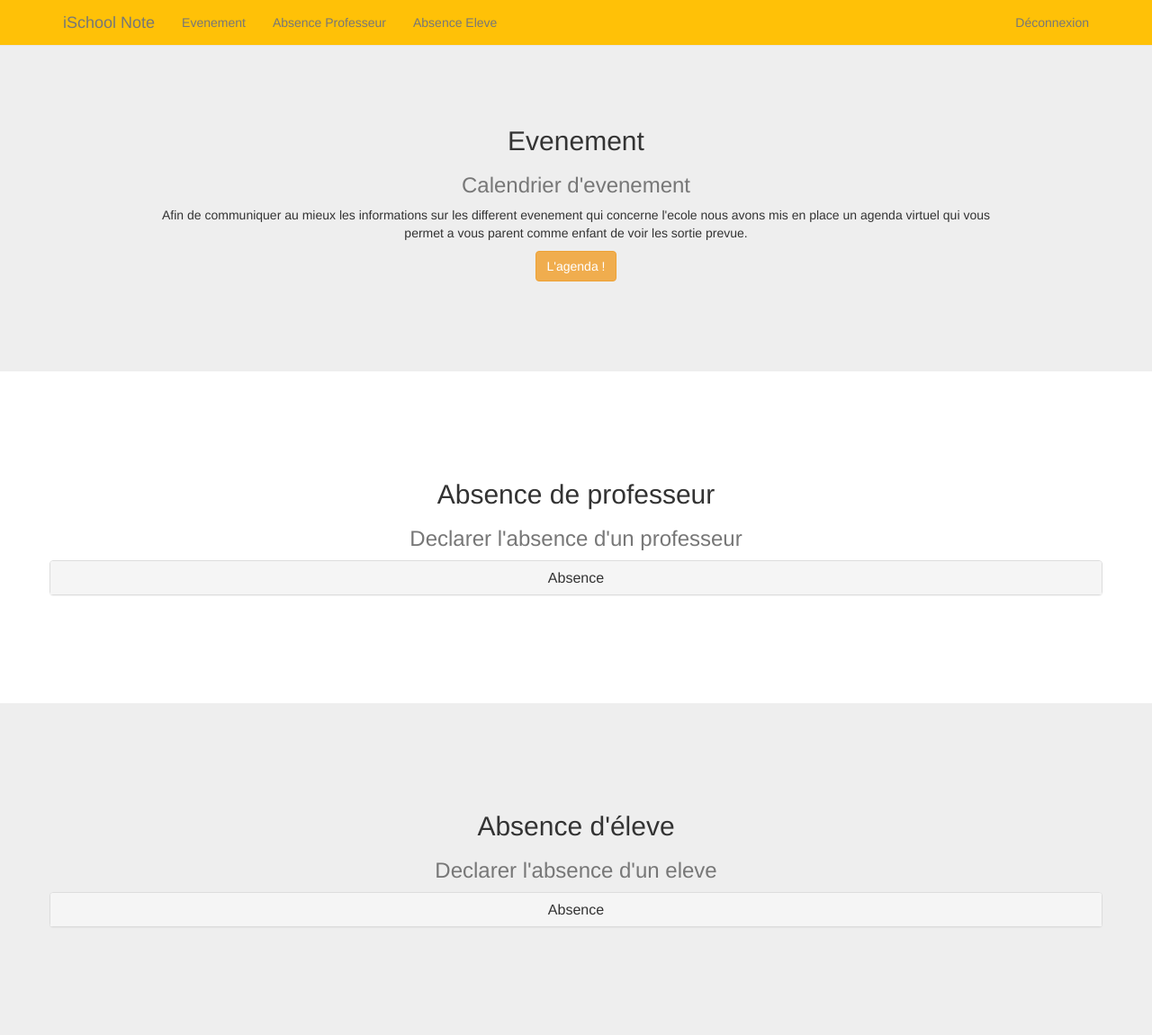
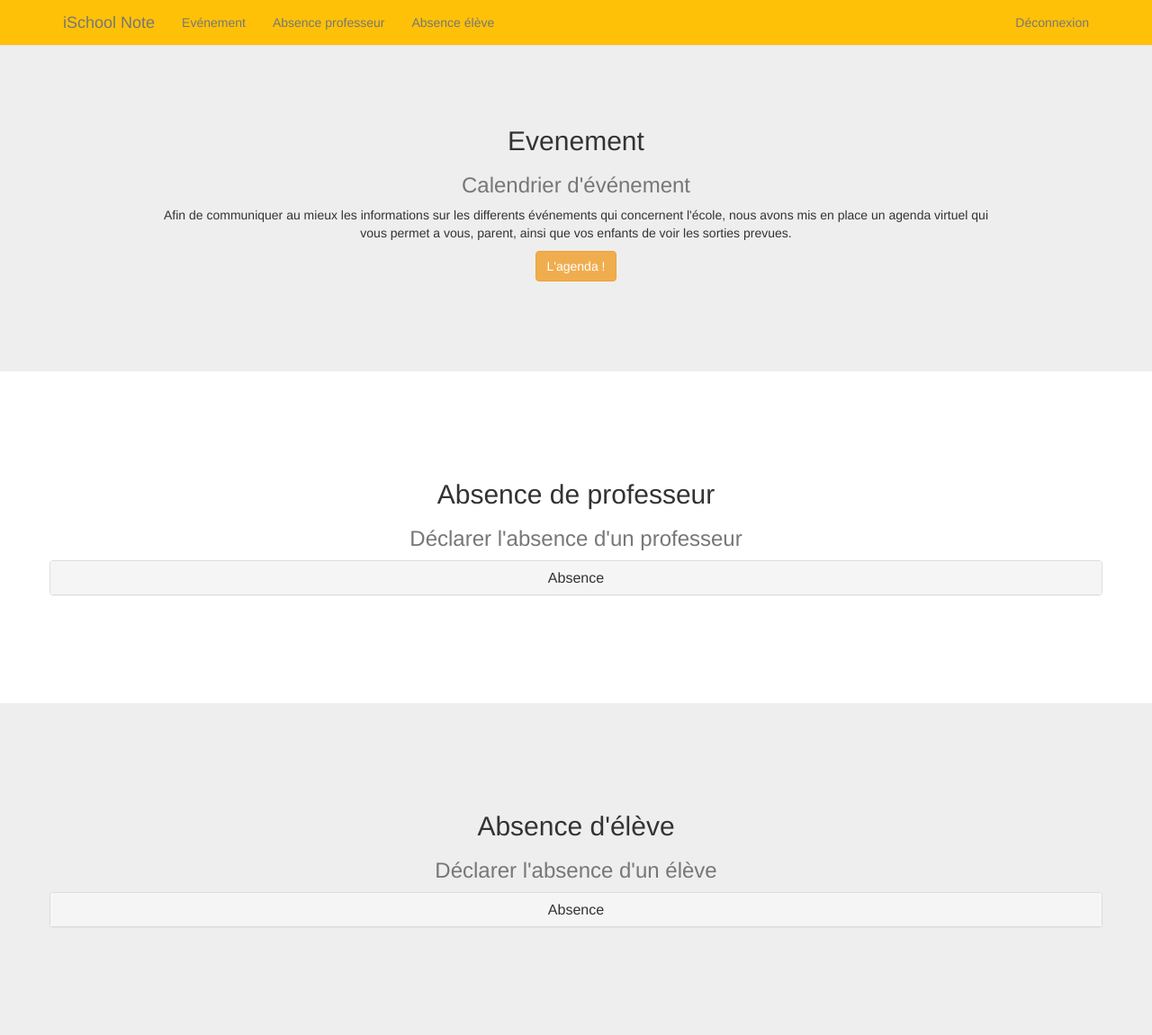
Before and after one commit to toeiazarothis/Projet, a PHP site: the page made by view/v_viescolaire.php in a window 1280 px wide. Shown: the whole page at 90% size. Run offline with PHP 8.4, Linux system fonts and the light colour scheme.

Commit message:
Update v_viescolaire.php

```diff
--- a/view/v_viescolaire.php
+++ b/view/v_viescolaire.php
@@ -36,9 +36,9 @@
         </div>
         <div id="navbar" class="navbar-collapse collapse">
           <ul class="nav navbar-nav">
-            <li><a href="#event" class="page-scroll">Evenement</a></li>
-            <li><a href="#absProf" class="page-scroll">Absence Professeur</a></li>
-            <li><a href="#absEleve" class="page-scroll">Absence Eleve</a></li>
+            <li><a href="#event" class="page-scroll">Evénement</a></li>
+            <li><a href="#absProf" class="page-scroll">Absence professeur</a></li>
+            <li><a href="#absEleve" class="page-scroll">Absence élève</a></li>
           </ul>
 
           <ul class="nav navbar-nav navbar-right">
@@ -54,9 +54,9 @@
         <div class="row">
           <div class="col-md-10 col-md-offset-1 text-center">
             <h2 class="section-heading">Evenement</h2>
-            <h3 class="section-subheading text-muted">Calendrier d'evenement</h3>
+            <h3 class="section-subheading text-muted">Calendrier d'événement</h3>
             <p>
-              Afin de communiquer au mieux les informations sur les different evenement qui concerne l'ecole nous avons mis en place un agenda virtuel qui vous permet a vous parent comme enfant de voir les sortie prevue.
+              Afin de communiquer au mieux les informations sur les differents événements qui concernent l'école, nous avons mis en place un agenda virtuel qui vous permet a vous, parent, ainsi que vos enfants de voir les sorties prevues.
             </p>
             <a class="btn btn-warning" href="v_event.php" role="button">L'agenda !</a>
           </div>
@@ -69,7 +69,7 @@
         <div class="row">
           <div class="col-md-10 col-md-offset-1 text-center">
             <h2 class="section-heading">Absence de professeur</h2>
-            <h3 class="section-subheading text-muted">Declarer l'absence d'un professeur</h3>
+            <h3 class="section-subheading text-muted">Déclarer l'absence d'un professeur</h3>
           </div>
         </div>
         <div class="row text-center">
@@ -81,11 +81,11 @@
                 </h4>
               </div>
               <div id="collapse1" class="panel-collapse collapse">
-                <div class="panel-body">Liste des prof absent.</div>
+                <div class="panel-body">Liste des prof. absents</div>
                 <select class="form-control col-md-6">
-                  <option>Liste des prof a mettre en absennt</option>
+                  <option>Liste des prof. à mettre en absent</option>
                 </select>
-                Declarer le professeur absent ?<br>
+                Déclarer le professeur absent ?<br>
                 <a class="btn btn-success" href="#" role="button">Oui</a>
                 <a class="btn btn-danger" href="#" role="button">Non</a>
               </div>
@@ -100,8 +100,8 @@
       <div class="container">
         <div class="row">
           <div class="col-md-10 col-md-offset-1 text-center">
-            <h2 class="section-heading">Absence d'éleve</h2>
-            <h3 class="section-subheading text-muted">Declarer l'absence d'un eleve</h3>
+            <h2 class="section-heading">Absence d'élève</h2>
+            <h3 class="section-subheading text-muted">Déclarer l'absence d'un élève</h3>
           </div>
         </div>
         <div class="row text-center">
@@ -113,12 +113,12 @@
                 </h4>
               </div>
               <div id="collapse2" class="panel-collapse collapse">
-                <div class="panel-body">Liste des eleve absent.</div>
+                <div class="panel-body">Liste des élèves absents.</div>
                   <select class="form-control">
-                    <option>Liste des eleve a mettre en absennt</option>
+                    <option>Liste des élèves à mettre en absent</option>
                   </select>
                   <br>
-                  Declarer l'eleve absent ?
+                  Déclarer l'élève absent ?
                   <br>
                   <a class="btn btn-success" href="#" role="button">Oui</a>
                   <a class="btn btn-danger" href="#" role="button">Non</a>
```
